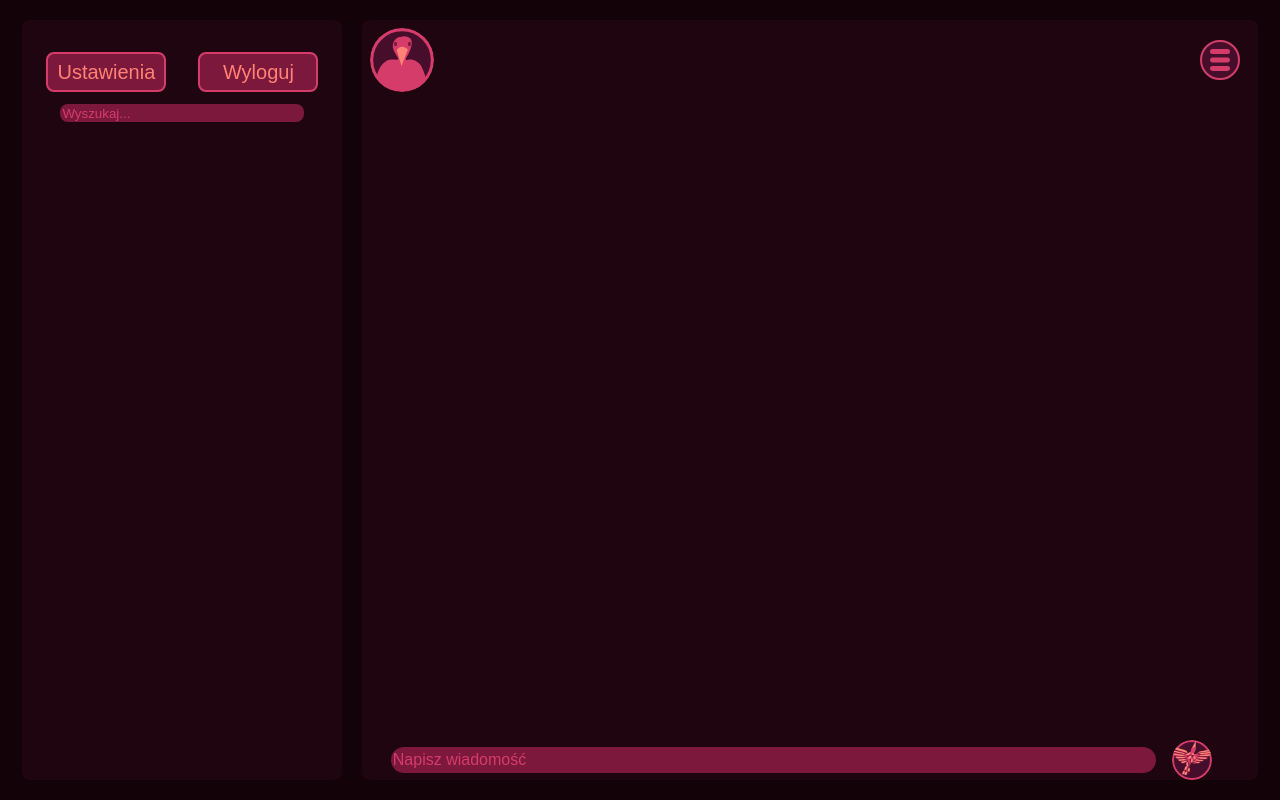
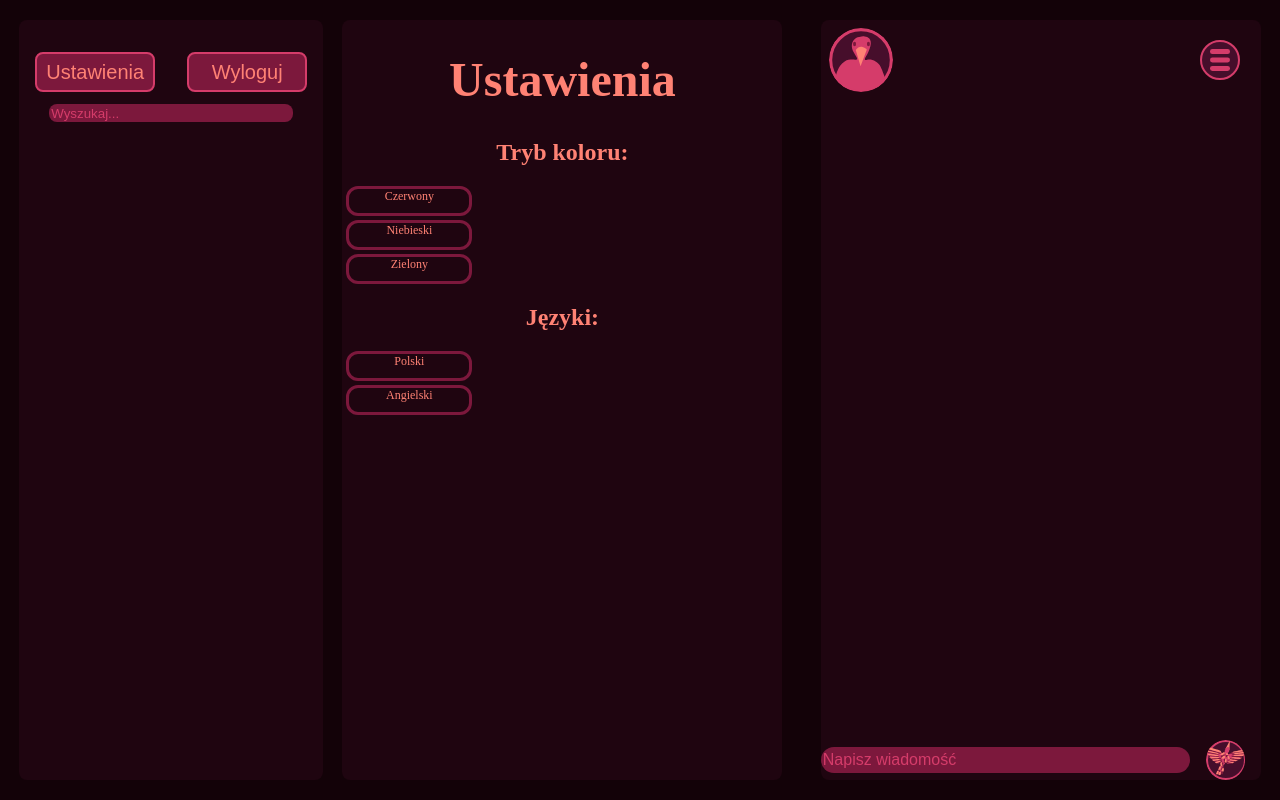
Before and after one commit to domi310509/komunikator, a website: page public/html/chats.html in a window 1280 px wide. Both pictures are taken after a click on the button "Ustawienia". Drawn offline with nearby package versions, Linux system fonts and the light colour scheme; no server answers.

Commit message:
Naprawiłem ten błąd z ustawieniami

```diff
--- a/public/html/chats.html
+++ b/public/html/chats.html
@@ -25,9 +25,9 @@
 
             </div>
         </div>
-        <div id="ustawienia" class="flexPion, flexPoziom" style="text-align: center; justify-content: center;"><h1 style="font-size: 6vh;">Ustawienia</h1><h2>Tryb koloru:</h2><div class="buttonEkranLogowania" data-i18n="Czerwony" onclick=""></div><div class="buttonEkranLogowania" data-i18n="Niebieski"></div><div class="buttonEkranLogowania" data-i18n="Zielony"></div><h2>Języki:</h2><div class="buttonEkranLogowania" data-i18n="Polski"></div><div class="buttonEkranLogowania" data-i18n="Angielski"></div></div>
-        <div id="pusto" class="flexPion" style="text-align: center;"></div>
-        <div id="czat" class="flexPion">
+        <div id="ustawienia" class="flexPion, flexPoziom ekranCzat" style="text-align: center; justify-content: center;"><h1 style="font-size: 6vh;">Ustawienia</h1><h2>Tryb koloru:</h2><div class="buttonEkranLogowania" data-i18n="Czerwony" onclick=""></div><div class="buttonEkranLogowania" data-i18n="Niebieski"></div><div class="buttonEkranLogowania" data-i18n="Zielony"></div><h2>Języki:</h2><div class="buttonEkranLogowania" data-i18n="Polski"></div><div class="buttonEkranLogowania" data-i18n="Angielski"></div></div>
+        <div id="pusto" class="flexPion ekranCzat" style="text-align: center;"></div>
+        <div id="czat" class="flexPion ekranCzat">
             <div id="daneZdjecieUstawienia" class="flexPoziom" style="justify-content: left;">
                 <img src="/images/domyslna ikona uzytkownika.svg" alt="Ni ma profilowego T-T" class="profiloweCzat">
                 <div class="nazwaUzytkownikaCzat" id="nazwaUzytkownikaCzat"></div>
--- a/public/js/chatsLogic.js
+++ b/public/js/chatsLogic.js
@@ -2,7 +2,7 @@ const uzytkownik = { id: null, nazwa: null };
 const otwartyChat = { id: null, nazwa: null };
 let wszyscyUzytkownicy = [];
 let znajomeChaty = [];
-
+let otwartyEkran;
 function startStrony() {
     startSocket();
 
@@ -18,8 +18,8 @@ function startStrony() {
     socket.on('connect_error', (err) => {
         console.error(err.message)
         handleLoginError(err.message).then((wasSuccessfull) => {
-            if(wasSuccessfull){startStrony();}
-            else{
+            if (wasSuccessfull) { startStrony(); }
+            else {
 
             }
         });
@@ -61,7 +61,7 @@ function startStrony() {
 
 }
 
-function ping(){
+function ping() {
     console.log("ping");
     socket.emit("ping");
 }
@@ -84,6 +84,7 @@ function wyloguj() {
 
 
 function pokazCzat(wiadomosci) {
+    if(document.getElementById("ustawienia").style.display !='none'&&document.getElementById("ustawienia").style.display !='')document.getElementById("ustawienia").style.display ='none';
     document.getElementById('wiadomosci').innerHTML = '';
     nazwaUzytkownika();
     if (wiadomosci.length != 0) {
@@ -114,7 +115,7 @@ function wyswietlanieCzatow(osoby) {
         otwartyChat.id = idChatu;
         znajomeChaty.push(idChatu);
         osoba.onclick = () => {
-            if(document.getElementById("czat").style.display == 'none'){
+            if (document.getElementById("czat").style.display == 'none') {
                 document.getElementById("czat").style.display = 'flex';
                 document.getElementById("pusto").style.display = 'none';
             }
@@ -140,7 +141,7 @@ function wyswietlanieWszystkichUzytkownikow() {
         osoba.className = 'okienkoOsoby2 flexPoziom';
         otwartyChat.id = chat.id;
         osoba.onclick = () => {
-            if(document.getElementById("czat").style.display == 'none'){
+            if (document.getElementById("czat").style.display == 'none') {
                 document.getElementById("czat").style.display = 'flex';
                 document.getElementById("pusto").style.display = 'none';
             }
@@ -199,12 +200,24 @@ document.getElementById("polePisania").addEventListener("keydown", function (eve
 });
 
 document.getElementById("ustawieniaPasekBoczny").addEventListener('click', () => {
-    if (document.getElementById("ustawienia").style.display == 'none') {
+    let ustawienia = document.getElementById("ustawienia");
+    let ekrany = document.getElementsByClassName('ekranCzat');
+    for (let i of ekrany) {
+        if (i.id != 'ustawienia') {
+            if (i.style.display != 'none') {
+                otwartyEkran = i;
+                break;
+            }
+        }
 
-        document.getElementById("czat").style.display = 'none';
-        document.getElementById("ustawienia").style.display = 'block';
+    }
+
+    if (ustawienia.style.display == 'none'|| ustawienia.style.display == '') {
+        console.log("Ustawienia otwarte");
+        otwartyEkran.style.display = 'none';
+        ustawienia.style.display = 'block';
     } else {
-        document.getElementById("ustawienia").style.display = 'none';
-        document.getElementById("czat").style.display = '';
+        ustawienia.style.display = 'none';
+        otwartyEkran.style.display = 'flex';
     }
 });
--- a/public/js/loginPageLogic.js
+++ b/public/js/loginPageLogic.js
@@ -12,6 +12,7 @@ async function walidacjaLogowania() {
         haslo.placeholder = 'Podaj haslo';
         czyPoprawneDane = false;
     }
+
 
     if (czyPoprawneDane) {
         let error = await login(loginU.value, haslo.value);
```
